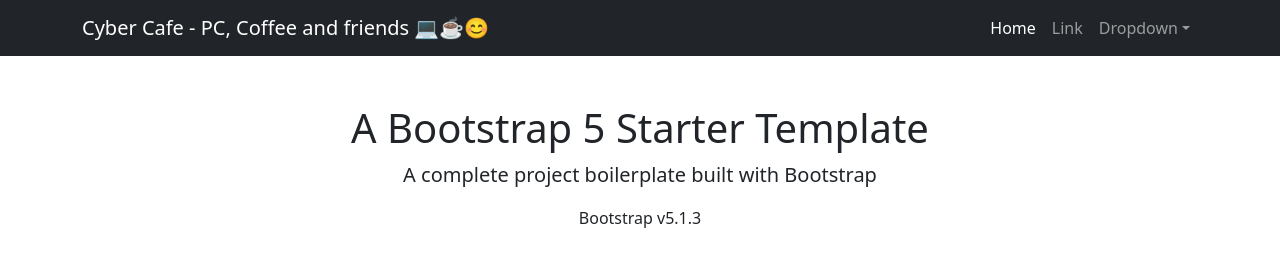
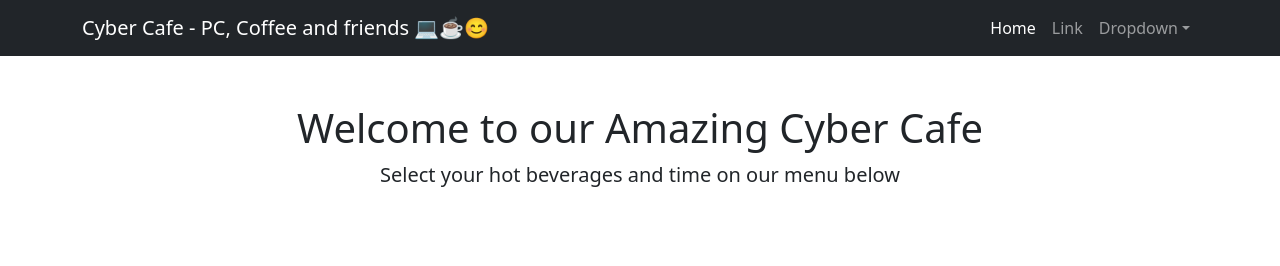
Before and after one commit to Erik2021374/ssp-ca3, a plain HTML site: page views/index.html in a window 1280 px wide. Drawn offline with nearby package versions, Linux system fonts and the light colour scheme.

Commit message:
Welcome Page

```diff
--- a/views/index.html
+++ b/views/index.html
@@ -37,9 +37,8 @@
         <!-- Page content-->
         <div class="container">
             <div class="text-center mt-5">
-                <h1>A Bootstrap 5 Starter Template</h1>
-                <p class="lead">A complete project boilerplate built with Bootstrap</p>
-                <p>Bootstrap v5.1.3</p>
+                <h1>Welcome to our Amazing Cyber Cafe</h1>
+                <p class="lead">Select your hot beverages and time on our menu below</p>
             </div>
         </div>
         <!-- Bootstrap core JS-->
```
